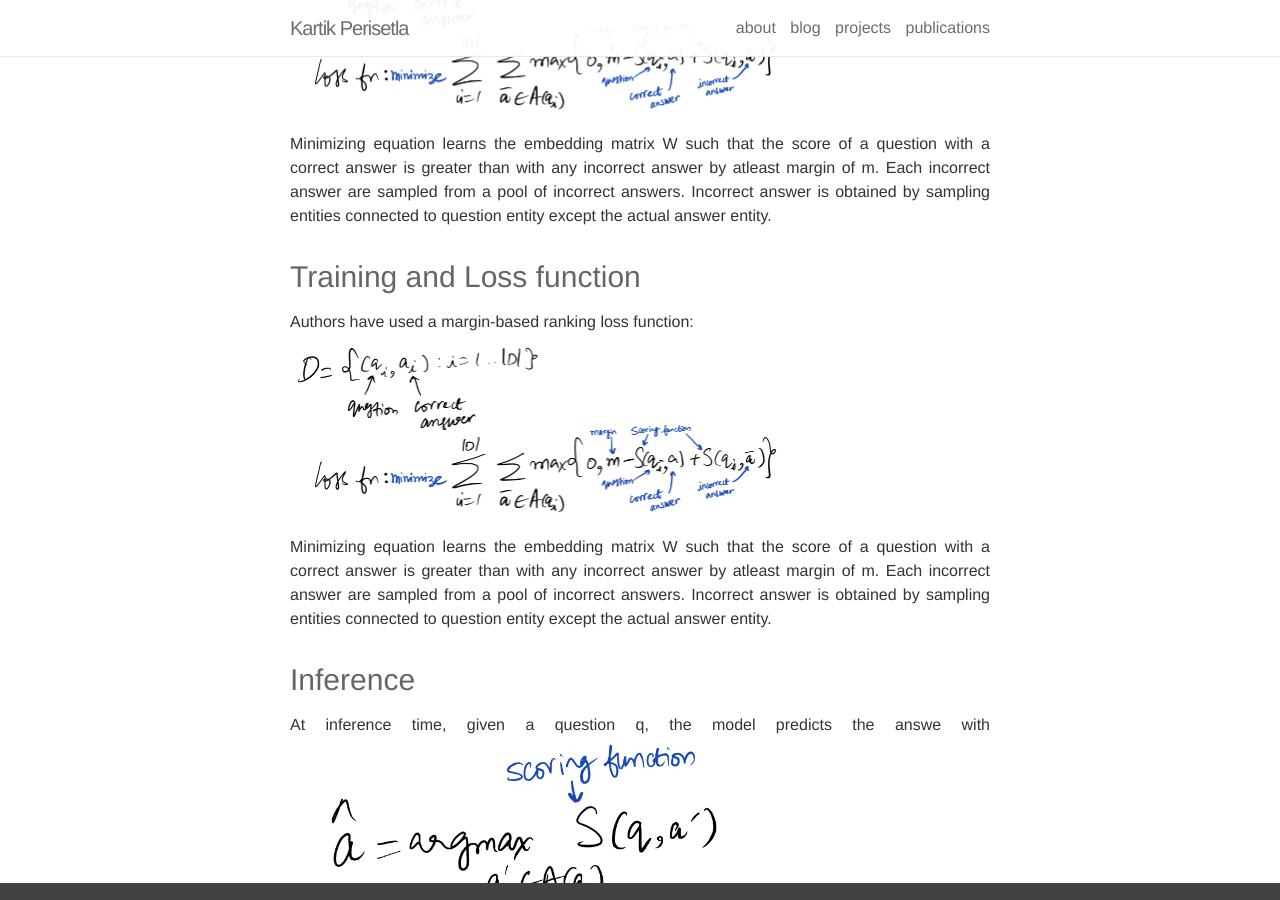
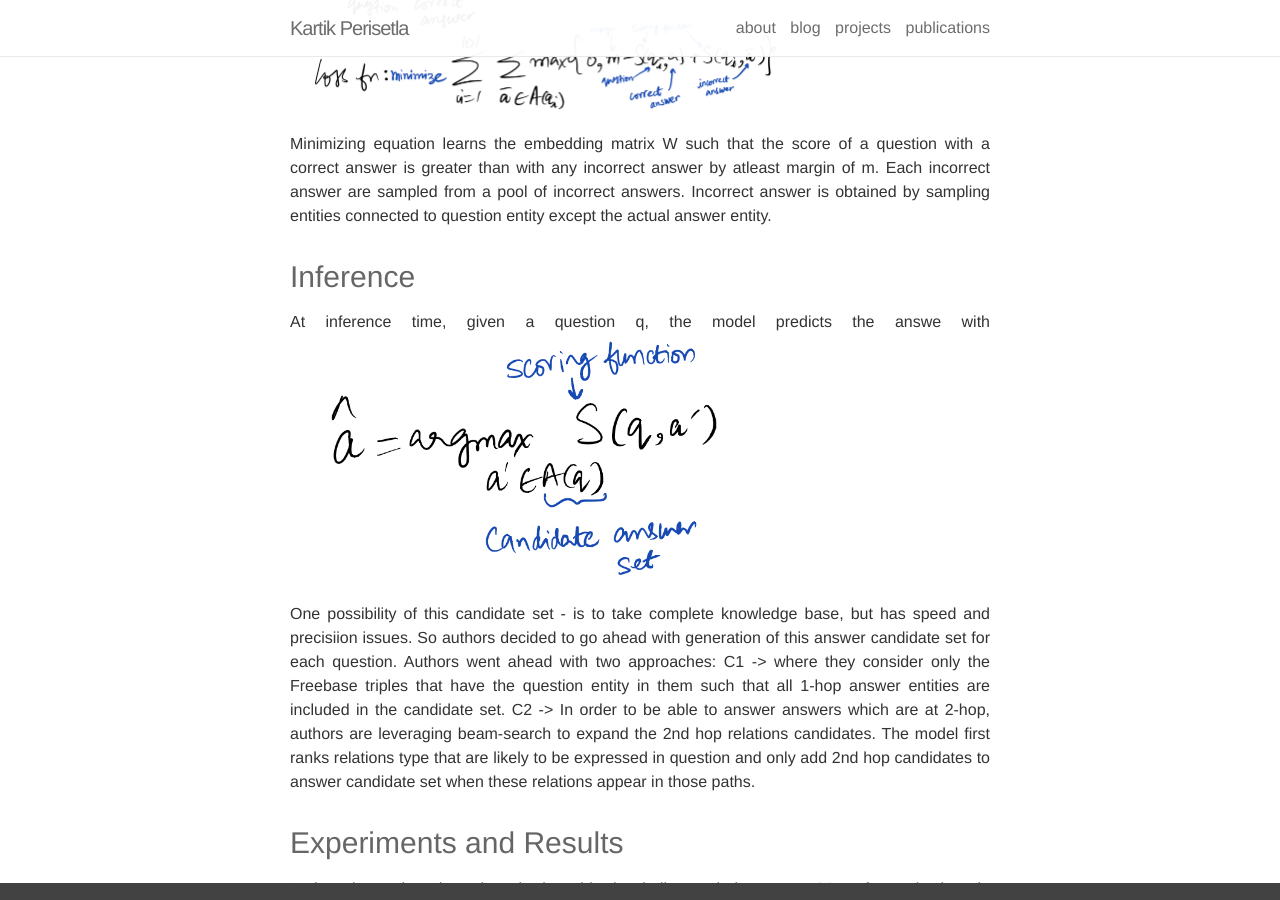
Before and after one commit to kartikperisetla/kartikperisetla.github.io, a Jekyll site: the page built from _posts/2020-03-12-question.answering.subgraph.embeddings.markdown, in a window 1280 px wide and 900 px high, scrolled down 4812 px. Built offline with Jekyll 4.4.1, drawn with Linux system fonts in a browser that asks for light colours; nearby versions of some CDN libraries.

Commit message:
Update 2020-03-12-question.answering.subgraph.embeddings.markdown

```diff
--- a/_posts/2020-03-12-question.answering.subgraph.embeddings.markdown
+++ b/_posts/2020-03-12-question.answering.subgraph.embeddings.markdown
@@ -122,14 +122,6 @@ description: An approach on how to use question embedding and knowledge subgraph
     <img width="500px" src="{{ site.baseurl }}/assets/img/blog/loss-fn.png"><br />
     Minimizing equation learns the embedding matrix W such that the score of a question with a correct answer is greater than with any incorrect answer by atleast margin of m. Each incorrect answer are sampled from a pool of incorrect answers. Incorrect answer is obtained by sampling entities connected to question entity except the actual answer entity.
 </p>
-
-<h3>Training and Loss function</h3>
-<p align="justify">
-    Authors have used a margin-based ranking loss function:
-    <br/>
-    <img width="500px" src="{{ site.baseurl }}/assets/img/blog/loss-fn.png"><br />
-    Minimizing equation learns the embedding matrix W such that the score of a question with a correct answer is greater than with any incorrect answer by atleast margin of m. Each incorrect answer are sampled from a pool of incorrect answers. Incorrect answer is obtained by sampling entities connected to question entity except the actual answer entity.
-</p>
 <h3>Inference</h3>
 <p align="justify">
     At inference time, given a question q, the model predicts the answe with
```
